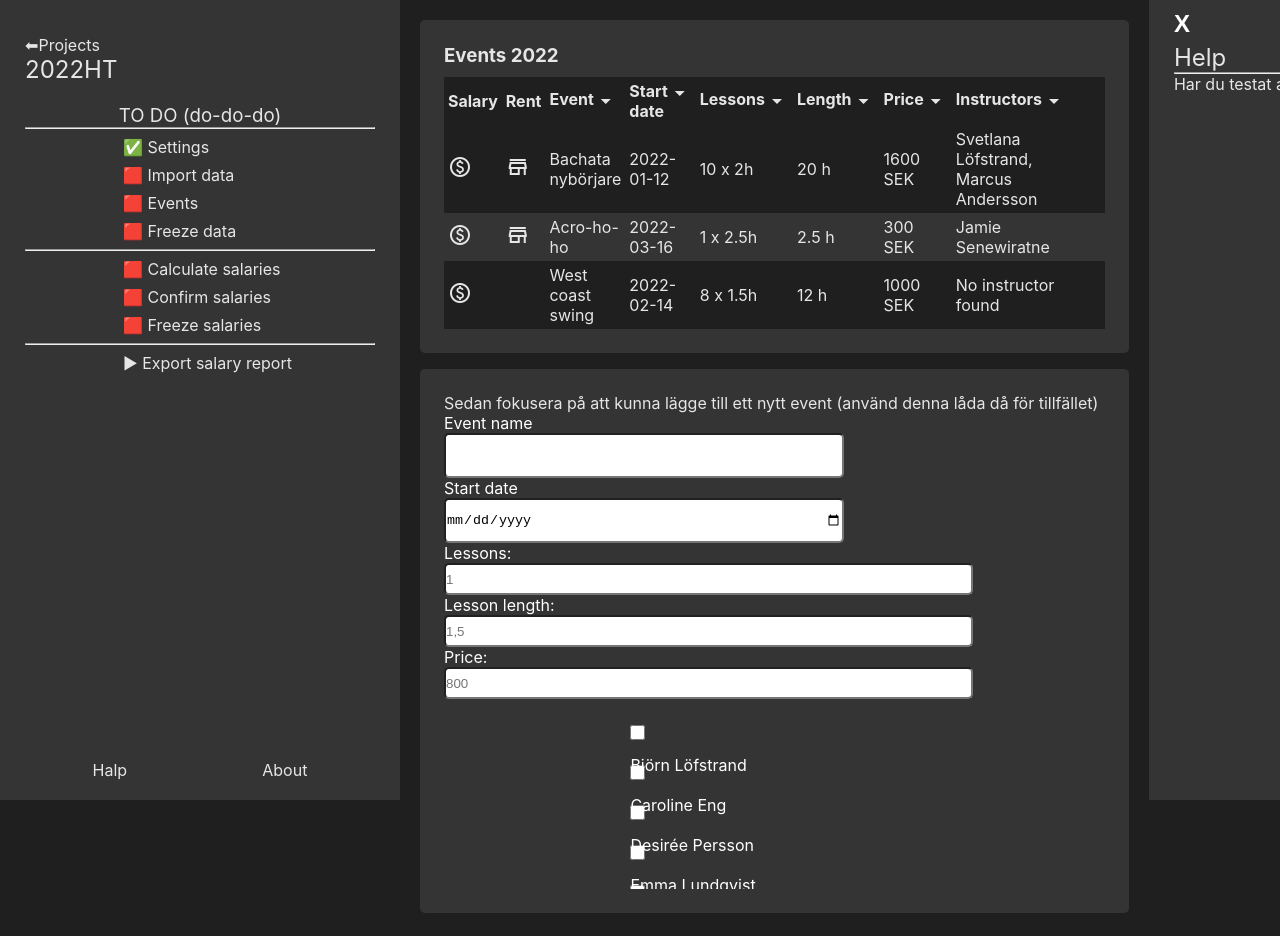
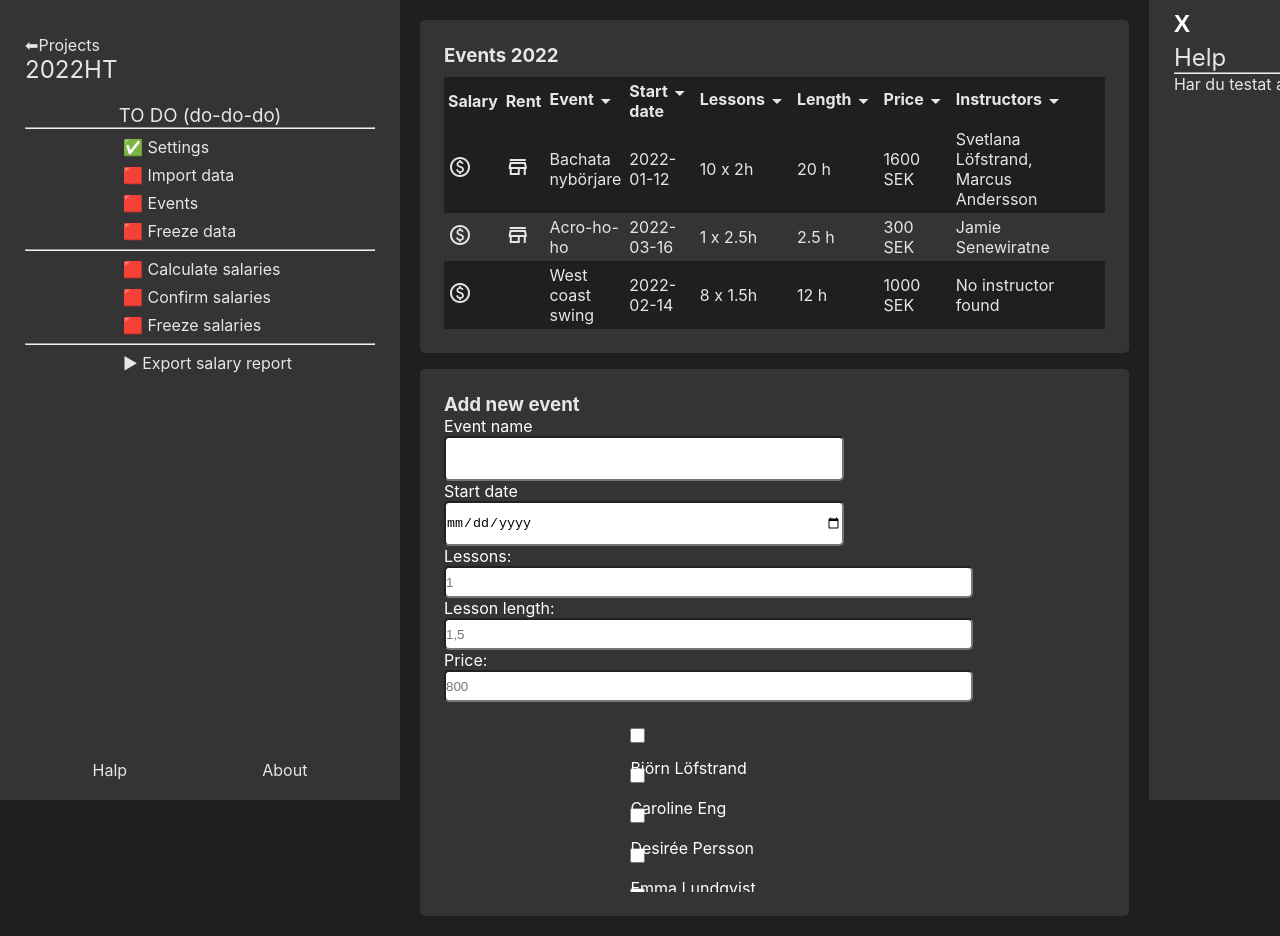
Before and after one commit to desirewp/salary-calculator, a React (Vite) app in the folder salary-calculator/: page /project/1/event-data in a window 1280 px wide. Shown: the top 936 px of the page. Built offline with nearby package versions, Linux system fonts and the light colour scheme.

Commit message:
Something?

```diff
--- a/salary-calculator/src/components/Project/Events/Events.tsx
+++ b/salary-calculator/src/components/Project/Events/Events.tsx
@@ -191,10 +191,7 @@ const Events = () => {
         </table>
       </div>
       <div className="box">
-        <p>
-          Sedan fokusera på att kunna lägge till ett nytt event (använd denna
-          låda då för tillfället)
-        </p>
+        <h1>Add new event</h1>
         <form action="addEvent">
           <label htmlFor="event-name-input">Event name</label>
           <input type="text" id="event-name" name="event-name-input" />
```
